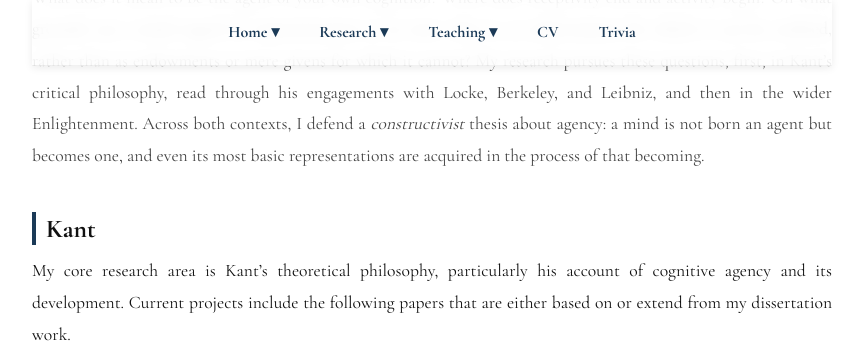
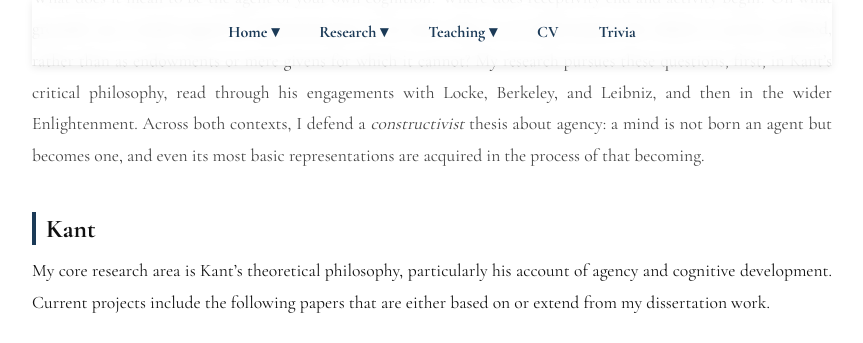
Before and after one commit to aileencluo/aileencluo.github.io, a Jekyll site: the page built from research.md, in a window 1280 px wide and 900 px high, scrolled down 318 px, cut to the strip 0-343 px from the top of the window. Shown: the whole strip, without its empty margins (208-1071 px from the left). Built offline with Jekyll 4.4.1, drawn with Linux system fonts in a browser that asks for light colours.

Commit message:
Update research.md

```diff
--- a/research.md
+++ b/research.md
@@ -11,7 +11,7 @@ title: Research
 
 <!-- ===== Kant ===== -->
 <h2 id="kant" style="font-size:1.6em; margin-top:40px; border-left:4px solid #1B3A57; padding-left:10px;">Kant</h2>
-<p>My core research area is Kant’s theoretical philosophy, particularly his account of cognitive agency and its development. Current projects include the following papers that are either based on or extend from my dissertation work.</p>
+<p>My core research area is Kant’s theoretical philosophy, particularly his account of agency and cognitive development. Current projects include the following papers that are either based on or extend from my dissertation work.</p>
 
 <figure class="figure-torn">
   <img src="assets/kant.png" alt="Kant research visual">
```
